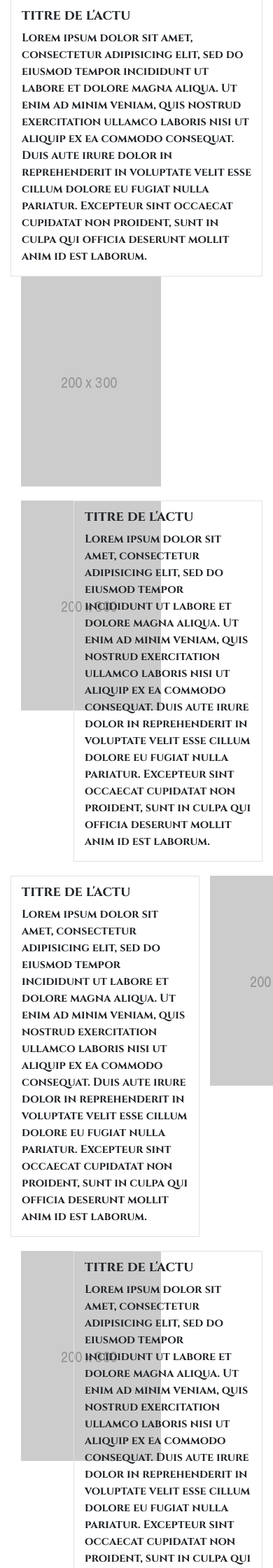
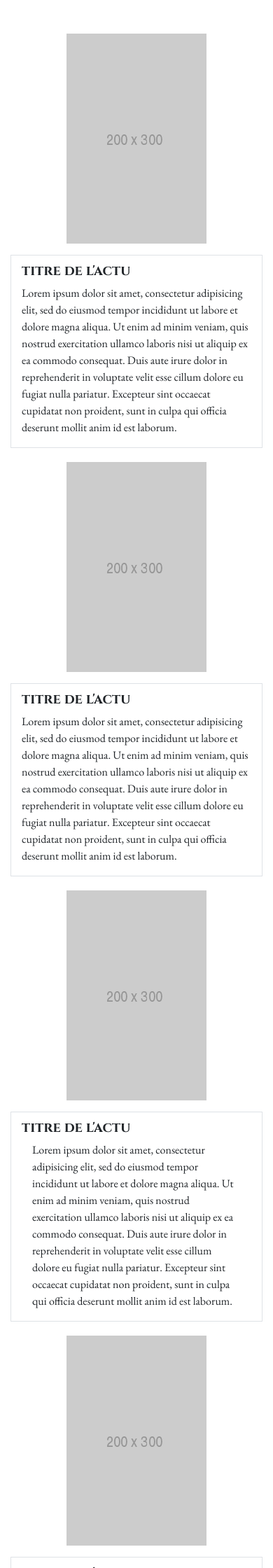
Before and after one commit to Crousti-Poulet/projet_php_cinema, a PHP site: page / in a window 390 px wide; the page is wider, and only the part inside the window is pictured. Shown: the part 613-2853 px from the top of that part at 70% size. Run offline with PHP 8.4, Linux system fonts and the light colour scheme; some libraries are stand-ins or nearby versions.

Commit message:
index, footer, header responsive
mise en responsive  + ajout titre

```diff
--- a/css/style.css
+++ b/css/style.css
@@ -14,6 +14,9 @@ main{
 .main-title{
 	text-align: center;
 }
+.actu-title{
+	text-align: center;
+}
 
 .art{
 	margin: 20px 0px;
@@ -23,9 +26,7 @@ main{
 	padding-top: 10px;
 }
 
-<<<<<<< HEAD
+
 .article-p{
 	font-family: 'EB Garamond', serif;
 }
-=======
->>>>>>> d4ee21656aa0a110980337d1ff5ac0af6b0caa8c
--- a/header.php
+++ b/header.php
@@ -11,26 +11,27 @@
 	</div>
 
 	<!-- MENU -->
-	<div class=" container col-sm-12 col-md-10  d-flex justify-content-center border-top border-bottom flex-wrap">
+	<div class=" container col-sm-12 col-md-10  d-flex justify-content-center border-top border-bottom ">
 
-		<div class="row col-6 d-flex justify-content-center">
-			<div class="col-sm-2 col-md-6 d-flex justify-content-center">
+		<div class="row col-6 col-sm-6 d-flex justify-content-center">
+			<div class="col-sm-6 col-md-6 d-flex justify-content-center">
 				<a class="btn border-left border-right  col-sm-10 col-md-10" href="#" role="button"> - Accueil -</a>
 			</div>
 
 
-			<div class="col-sm-3 col-md-6 d-flex justify-content-center">
+			<div class="col-sm-6 col-md-6 d-flex justify-content-center">
 				<a class="btn border-left border-right  col-sm-3 col-md-10" href="#" role="button"> - Films du jour -</a>
 			</div>
 		</div>
-		<div class="row col-6 d-flex justify-content-center">
-			<div class="col-sm-3 col-md-6 d-flex justify-content-center">
+
+		<div class="row col-6 col-sm-6 d-flex justify-content-center">
+			<div class="col-sm-6 col-md-6 d-flex justify-content-center">
 				<a class="btn border-left border-right  col-sm-3 col-md-10" href="#" role="button"> - Actualités -</a>
 			</div>
 
 
 
-			<div class="col-sm-3 col-md-6 d-flex justify-content-center">
+			<div class="col-sm-6 col-md-6 d-flex justify-content-center">
 				<a class="btn border-left border-right  col-sm-3 col-md-10" href="#" role="button"> - Contacts -</a>
 			</div>
 		</div>
--- a/index.php
+++ b/index.php
@@ -5,12 +5,12 @@
 	<title>Main  Page</title>
 	<link href="https://fonts.googleapis.com/css?family=Cinzel:700" rel="stylesheet">
 	<link rel="stylesheet" href="https://maxcdn.bootstrapcdn.com/bootstrap/4.0.0/css/bootstrap.min.css" integrity="sha384-Gn5384xqQ1aoWXA+058RXPxPg6fy4IWvTNh0E263XmFcJlSAwiGgFAW/dAiS6JXm" crossorigin="anonymous">
-<<<<<<< HEAD:index.php
+
 	<link href="https://fonts.googleapis.com/css?family=EB+Garamond" rel="stylesheet">
-=======
+
 
 	<link rel="stylesheet" type="text/css" href="css/header.css">
->>>>>>> d4ee21656aa0a110980337d1ff5ac0af6b0caa8c:index.php
+
 	<link rel="stylesheet" type="text/css" href="css/style.css">
 
 </head>
@@ -20,7 +20,7 @@
 
 	<main class="">
 
-		<h1 class="main-title mt-sm-5">Les films du moments!</h1>
+		<h2 class="main-title mt-5 mb-5">Les films du moments!</h2>
 
 		<div class="row justify-content-center">
 			<div id="carouselExampleIndicators" class="carousel slide col-10" data-ride="carousel">
@@ -76,9 +76,12 @@
 			</div>
 		</div>
 
+
+
 		<div class="container">
+			<h2 class="actu-title mb-5 mt-5 ">Les actus !!</h2>
 			<div class="row art">
-				<div class="col-lg-9 border ">
+				<div class="col-sm-6 order-2 order-lg-1 col-md-6 col-lg-9  mt-3 border ">
 					<h5 class="article-title">titre de l'actu</h5>
 					<p class="article-p">Lorem ipsum dolor sit amet, consectetur adipisicing elit, sed do eiusmod
 					tempor incididunt ut labore et dolore magna aliqua. Ut enim ad minim veniam,
@@ -87,16 +90,16 @@
 					cillum dolore eu fugiat nulla pariatur. Excepteur sint occaecat cupidatat non
 					proident, sunt in culpa qui officia deserunt mollit anim id est laborum.</p>
 				</div>
-				<div class="col-lg-3">
+				<div class="col-sm-6 order-1 order-lg-2 col-md-6 col-lg-3 d-flex justify-content-center">
 					<img src="img/200x300.png">
 				</div>
 			</div>
 
 			<div class="row art">
-				<div class="col-3">
+				<div class="col-sm-6 col-md-6 col-lg-3 d-flex justify-content-center">
 					<img src="img/200x300.png">
 				</div>
-				<div class="col-9 border">
+				<div class="col-sm-6  col-md-6 col-lg-9  mt-3 border "">
 					<h5 class="article-title">titre de l'actu</h5>
 					<p class="article-p">Lorem ipsum dolor sit amet, consectetur adipisicing elit, sed do eiusmod
 					tempor incididunt ut labore et dolore magna aliqua. Ut enim ad minim veniam,
@@ -109,25 +112,25 @@
 
 
 		<div class="row art">
-				<div class="col-9 border">
+				<div class="col-sm-6 order-2 order-lg-1 col-md-6 col-lg-9  mt-3 border "">
 					<h5 class="article-title">titre de l'actu</h5>
-					<p class="article-p">Lorem ipsum dolor sit amet, consectetur adipisicing elit, sed do eiusmod
+					<p class="col-sm-12 article-p">Lorem ipsum dolor sit amet, consectetur adipisicing elit, sed do eiusmod
 					tempor incididunt ut labore et dolore magna aliqua. Ut enim ad minim veniam,
 					quis nostrud exercitation ullamco laboris nisi ut aliquip ex ea commodo
 					consequat. Duis aute irure dolor in reprehenderit in voluptate velit esse
 					cillum dolore eu fugiat nulla pariatur. Excepteur sint occaecat cupidatat non
 					proident, sunt in culpa qui officia deserunt mollit anim id est laborum.</p>
 				</div>
-				<div class="col-3">
+				<div class="col-sm-6 order-1 order-lg-2 col-md-6 col-lg-3 d-flex justify-content-center">
 					<img src="img/200x300.png">
 				</div>
 			</div>
 
 			<div class="row art">
-				<div class="col-3">
+				<div class="col-sm-6  col-md-6 col-lg-3 d-flex justify-content-center">
 					<img src="img/200x300.png">
 				</div>
-				<div class="col-9 border">
+				<div class="col-sm-6  col-md-6 col-lg-9 mt-3 border "">
 					<h5 class="article-title">titre de l'actu</h5>
 					<p class="article-p">Lorem ipsum dolor sit amet, consectetur adipisicing elit, sed do eiusmod
 					tempor incididunt ut labore et dolore magna aliqua. Ut enim ad minim veniam,
```
